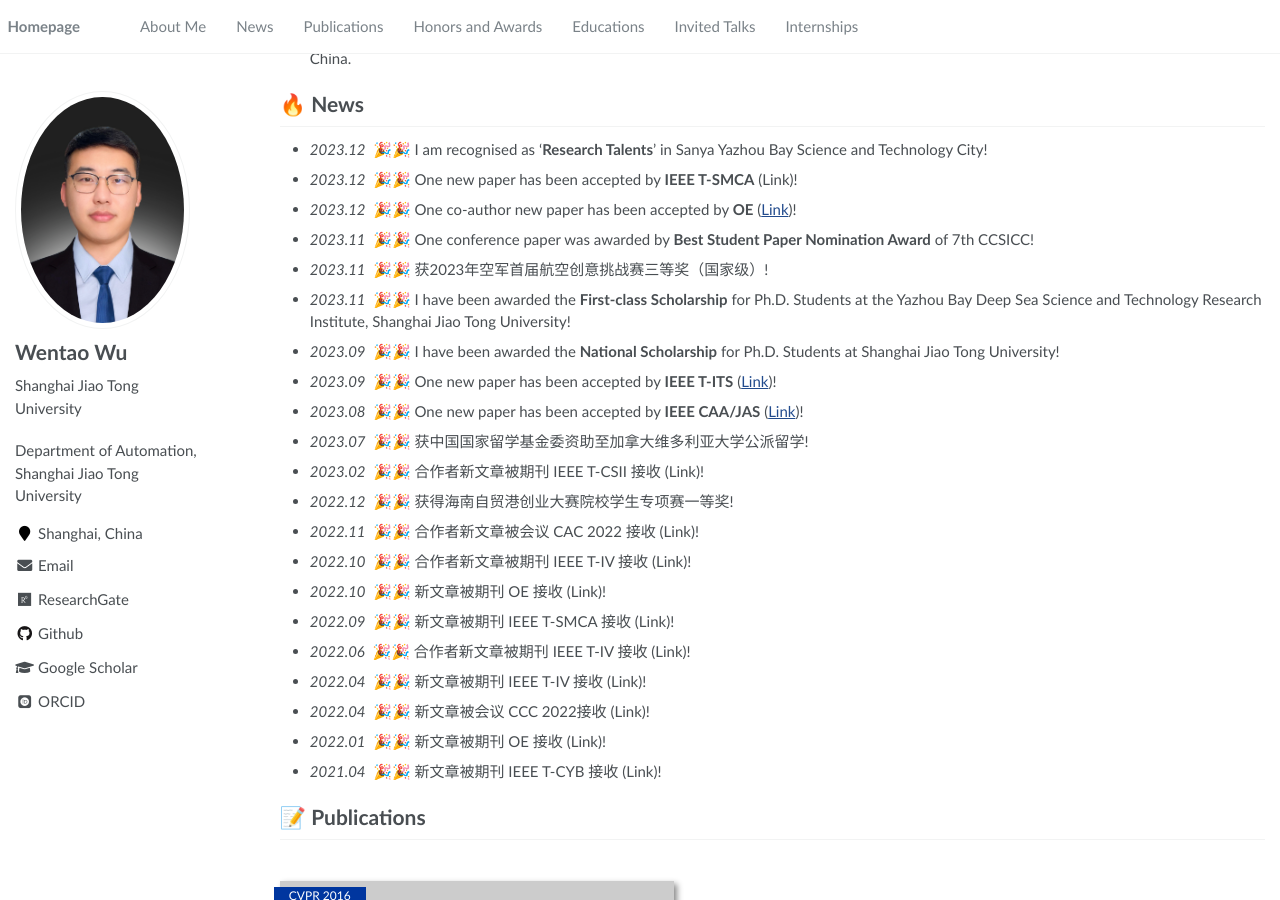
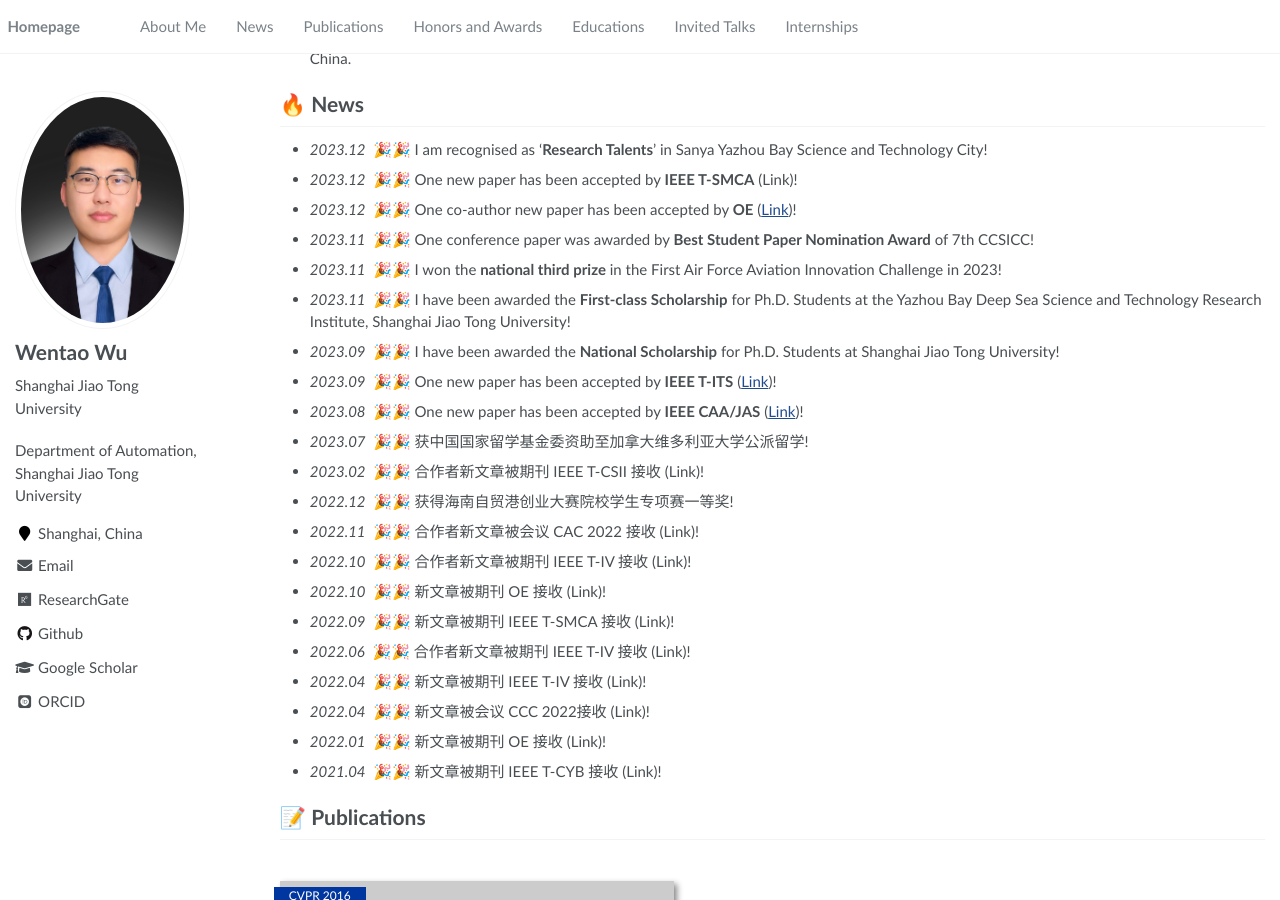
Before and after one commit to wwtsjtu/wwt.github.io, a Jekyll site: the page built from _pages/about.md, in a window 1280 px wide and 900 px high, scrolled down 616 px. Built offline with Jekyll 4.4.1, drawn with Linux system fonts in a browser that asks for light colours; some web fonts are replaced.

Commit message:
Update about.md

```diff
--- a/_pages/about.md
+++ b/_pages/about.md
@@ -32,7 +32,7 @@ My research interest includes neural machine translation and computer vision. I
 - *2023.12* &nbsp;🎉🎉  One new paper has been accepted by **IEEE T-SMCA** (Link)!
 - *2023.12* &nbsp;🎉🎉  One co-author new paper has been accepted by **OE** ([Link](https://www.sciencedirect.com/science/article/abs/pii/S0029801822021497))!
 - *2023.11* &nbsp;🎉🎉  One conference paper was awarded by **Best Student Paper Nomination Award** of 7th CCSICC!
-- *2023.11* &nbsp;🎉🎉  获2023年空军首届航空创意挑战赛三等奖（国家级）!
+- *2023.11* &nbsp;🎉🎉  I won the **national third prize** in the First Air Force Aviation Innovation Challenge in 2023!
 - *2023.11* &nbsp;🎉🎉  I have been awarded the **First-class Scholarship** for Ph.D. Students at the Yazhou Bay Deep Sea Science and Technology Research Institute, Shanghai Jiao Tong University!
 - *2023.09* &nbsp;🎉🎉   I have been awarded the **National Scholarship** for Ph.D. Students at Shanghai Jiao Tong University!
 - *2023.09* &nbsp;🎉🎉  One new paper has been accepted by **IEEE T-ITS** ([Link](https://ieeexplore.ieee.org/xpl/RecentIssue.jsp?punumber=6979))!
```
